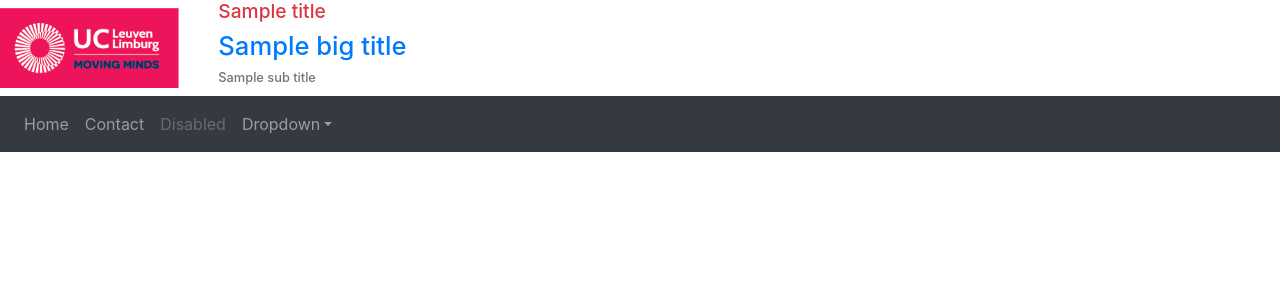
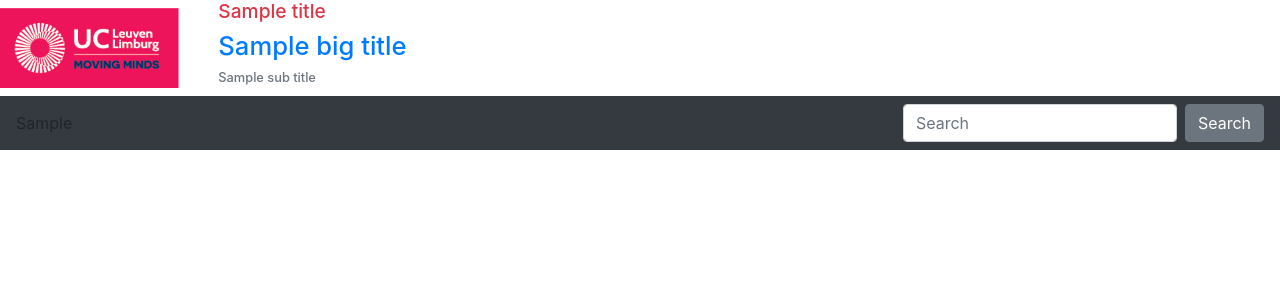
Before and after one commit to ssegers/sMVC, a PHP site: template application/views/layouts/main.php in a window 1280 px wide. Shown: the top 300 px of the page. Run offline with PHP 8.4, Linux system fonts and the light colour scheme; the template is opened without the code that fills it: most values are stand-ins (such as "Sample title", 1, 10 or a date in 2020); data that the repository does not hold is empty.

Commit message:
removed some files and changed de main layout

```diff
--- a/application/views/layouts/main.php
+++ b/application/views/layouts/main.php
@@ -5,22 +5,6 @@
         <meta charset="utf-8">
         <meta name="viewport" content="width=device-width, initial-scale=1">
         <link rel="stylesheet" href="/css/bootstrap.min.css">
-        <style>
-        .bd-placeholder-img {
-            font-size: 1.125rem;
-            text-anchor: middle;
-            -webkit-user-select: none;
-            -moz-user-select: none;
-            -ms-user-select: none;
-            user-select: none;
-        }
-
-        @media (min-width: 768px) {
-            .bd-placeholder-img-lg {
-              font-size: 3.5rem;
-            }
-        }
-        </style>
         <!-- Custom styles for this template -->
         <link href="/css/main.css" rel="stylesheet">
     </head>
@@ -48,28 +32,12 @@
 
             <div class="collapse navbar-collapse" id="navbarsExampleDefault">
                 <ul class="navbar-nav mr-auto">
-                    <li class="nav-item">
-                        <a class="nav-link" href="/">Home <span class="sr-only">(current)</span></a>
-                    </li>
-                    <li class="nav-item">
-                        <a class="nav-link" href="/contact">Contact</a>
-                    </li>
-                    <li class="nav-item">
-                        <a class="nav-link disabled" href="#" tabindex="-1" aria-disabled="true">Disabled</a>
-                    </li>
-                    <li class="nav-item dropdown">
-                        <a class="nav-link dropdown-toggle" href="#" id="dropdown01" data-toggle="dropdown" aria-haspopup="true" aria-expanded="false">Dropdown</a>
-                            <div class="dropdown-menu" aria-labelledby="dropdown01">
-                                <a class="dropdown-item" href="#">Action</a>
-                                <a class="dropdown-item" href="#">Another action</a>
-                                <a class="dropdown-item" href="#">Something else here</a>
-                            </div>
-                    </li>
+                    <?php echo $bootstrapNavigation ?>
                 </ul>
-<!--                <form class="form-inline my-2 my-lg-0">
+                <form class="form-inline my-2 my-lg-0">
                    <input class="form-control mr-sm-2" type="text" placeholder="Search" aria-label="Search">
                    <button class="btn btn-secondary my-2 my-sm-0" type="submit">Search</button>
-                </form>-->
+                </form>
             </div>
         </nav>
         <!-- end nav bar -->
```
Also changed, not shown: application/controllers/DefaultController.php (deleted, +0 -31 lines), application/models/SiteConfigModel.php (deleted, +0 -21 lines), 1 other file.
